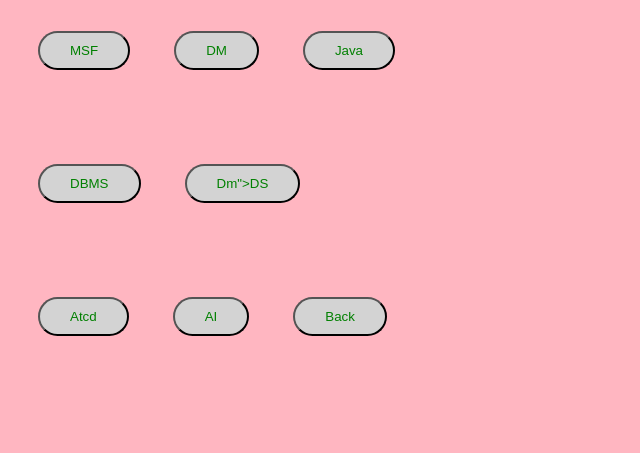
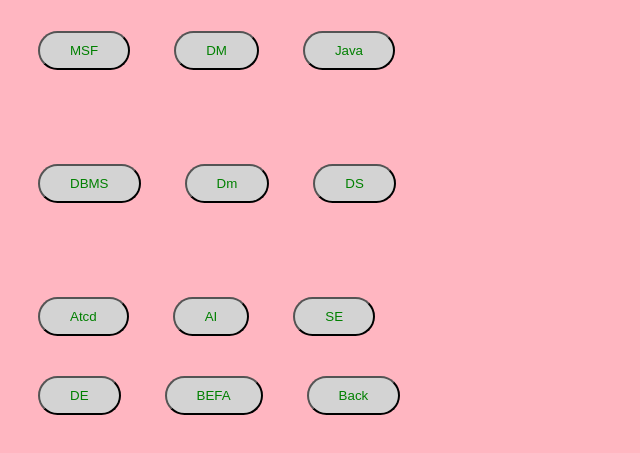
Before and after one commit to Sukumar96-tech/NOTES, a plain HTML site: page two.html in a window 1280 px wide. Shown: the part 79-532 px from the top of the page, without its empty margins (0-640 px from the left). Drawn offline with Linux system fonts and the light colour scheme.

Commit message:
Update two.html

```diff
--- a/two.html
+++ b/two.html
@@ -1,6 +1,8 @@
 <!DOCTYPE html>
 <html>
   <body>
+
+    <meta name="viewport" content="width=device-width, height=device-height,initial-scale=1.0">
     <h1>Select the subject</h1>
     <div >
      <a href="" ><button class="b1">MSF</button></a>
@@ -9,11 +11,18 @@
     </div><br><br><br>
     <div>
       <a href="" > <button class="b1">DBMS</button></a>
-       <a href="" ><button class="b1">Dm">DS</button></a>
+       <a href="" ><button class="b1">Dm</button></a>
+      <a href="" ><button class="b1">DS</button></a>
     </div><br><br><br>
     <div>
       <a href="" > <button class="b1">Atcd</button></a>
        <a href="" ><button class="b1">AI</button></a>
+       <a href="" ><button class="b1">SE</button></a>
+
+    </div>
+    <div>
+      <a href="" > <button class="b1">DE</button></a>
+       <a href="" ><button class="b1">BEFA</button></a>
        <a href="index.html" ><button class="b1">Back</button></a>
 
     </div>
```
